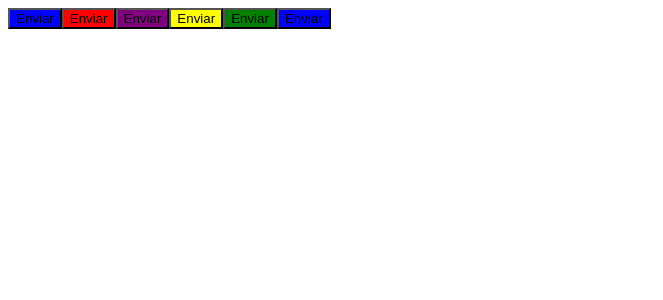
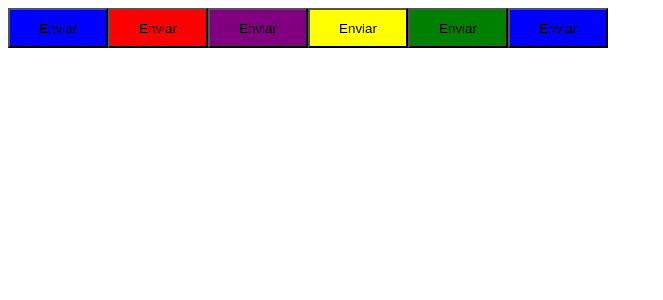
Before and after one commit to montanari2019/ignite-timer, a React (Create React App) app: page / in a window 1280 px wide. Shown: the top 300 px of the page, without its empty margins (0-663 px from the left). Built offline with nearby package versions, Linux system fonts and the light colour scheme.

Commit message:
styled componets exemplo

```diff
--- a/src/App.tsx
+++ b/src/App.tsx
@@ -5,11 +5,11 @@
 function App() {
   return (
     <div>
-      <Button color="primary"/>
-      <Button color="danger"/>
-      <Button color="secondary"/>
-      <Button color="warning"/>
-      <Button color="success"/>
+      <Button variant="primary"/>
+      <Button variant="danger"/>
+      <Button variant="secondary"/>
+      <Button variant="warning"/>
+      <Button variant="success"/>
       <Button/>
     </div>
   );
--- a/src/components/Button.module.css
+++ /dev/null
@@ -1,23 +0,0 @@
-.button{
-    width: 100px;
-    height: 40px
-}
-
-.primary{
-    background: blue;
-}
-
-.secondary{
-    background: purple;
-}
-
-.danger{
-    background: red
-}
-
-.success{
-    background: green
-}
-.warning{
-    background: yellow;
-}
--- /dev/null
+++ b/src/components/Button.styles.ts
@@ -0,0 +1,29 @@
+import styled, {css} from "styled-components";
+
+export type ButtonVariant = 'primary' | 'danger' | 'secondary' | 'success' | 'warning'
+
+
+interface ButtonContainerProps{
+    variant: ButtonVariant
+
+}
+
+const buttonVariants = {
+    primary: 'blue',
+    secondary: 'purple',
+    success: 'green',
+    danger: 'red',
+    warning: 'yellow'
+}
+
+export const ButtonContainer = styled.button<ButtonContainerProps>`
+
+    width: 100px;
+    height: 40px;
+
+  ${props => {
+    return css`background-color: ${buttonVariants[props.variant]}`
+  }}
+
+
+`;
--- a/src/components/Button.tsx
+++ b/src/components/Button.tsx
@@ -1,13 +1,14 @@
-import styleButton from "./Button.module.css"
+import { ButtonContainer, ButtonVariant } from "./Button.styles"
+
 
 interface ButtonProps{
-    color?: 'primary' | 'danger' | 'secondary' | 'success' | 'warning'
+    variant?: ButtonVariant
 }
 
-export function Button({color = "primary"}: ButtonProps){
+export function Button({variant = "primary"}: ButtonProps){
     return(
         <>
-            <button className={`${styleButton} ${styleButton[color]}`}>Enviar</button>
+            <ButtonContainer variant={variant}>Enviar</ButtonContainer>
         </>
     )
 }
```
